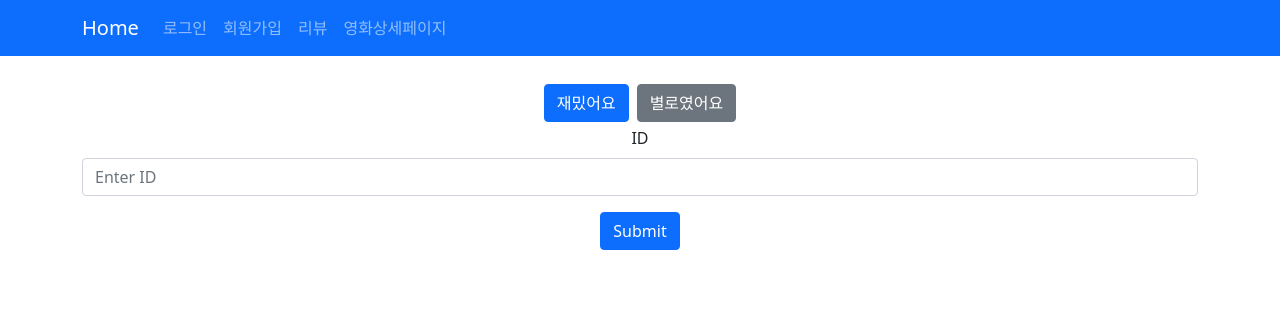
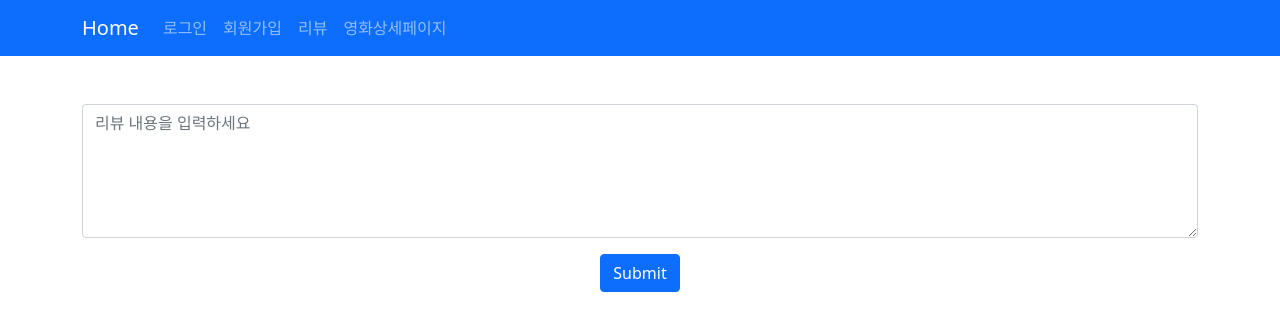
Before and after one commit to AdvancedWebProgramming/CGV, a React (Create React App) app in the folder frontend/: page /movie/ratingboard in a window 1280 px wide. Shown: the top 330 px of the page. Built offline with nearby package versions, Linux system fonts and the light colour scheme.

Commit message:
로그인/회원가입 기본

```diff
--- a/frontend/src/components/Login.js
+++ b/frontend/src/components/Login.js
@@ -7,7 +7,7 @@ const Login = () => {
     const navigate = useNavigate();
 
     const[data, setData] = useState({
-        id:'',
+        loginid:'',
         password:''
     })
 
@@ -22,7 +22,7 @@ const Login = () => {
 
     const submit =()=>{
         axios.post("/login", {
-            id:data.id,
+            id:data.loginid,
             password:data.password
         }).then((resp)=>{
             if(resp.data==="success"){//서버 respond보고 수정해야함
@@ -43,7 +43,7 @@ const Login = () => {
             <Form>
               <Form.Group className="mb-3" controlId="formBasicEmail">
                 <Form.Label>ID</Form.Label>
-                <Form.Control type="text" name = "id" onChange={changeData} value={data.id} placeholder="Enter ID"/>
+                <Form.Control type="text" name = "loginid" onChange={changeData} value={data.loginid} placeholder="Enter ID"/>
               </Form.Group>
 
               <Form.Group className="mb-3" controlId="formBasicPassword">
--- a/frontend/src/components/Ratingboard.js
+++ b/frontend/src/components/Ratingboard.js
@@ -1,16 +1,31 @@
 import {useState} from 'react';
-import { Form, Button, Container } from 'react-bootstrap'
+import { Form, Button, Container, ButtonGroup } from 'react-bootstrap'
 import axios from 'axios';
 import {useNavigate} from "react-router-dom";
 
-const Login = () => {
+const Ratingboard = () => {
     const navigate = useNavigate();
+    const [checked, setChecked] = useState(false);
+    const [colorButtonValue, setColorButtonValue] = useState('1');
+    const colors = [
+        {name : '좋았어요', value: '1'},
+        {name : '별로였어요', value : '2'}
+    ]
+
+    const likes = [
+            {name : 'like', value:'1'},
+            {name : 'soso', value:'0'}
+    ];
+
+
+    const handleChangeButtonColor =(e)=> {
+
+    }
 
     const[data, setData] = useState({
         isliked:'',
         content:'',
-        movie:'',
-        writer:''
+        movie:'',//현재 상세페이지의 영화 id
     })
 
     const changeData =(e)=>{
@@ -23,7 +38,7 @@ const Login = () => {
     }
 
     const submit =()=>{
-        axios.post("/login", {
+        axios.post("/ratingboard", {
             isliked:data.isliked,
             content:data.content
         }).then((resp)=>{
@@ -44,20 +59,15 @@ const Login = () => {
         <Container>
             <Form>
 
-              <Button variant="primary" className = "m-1" type="submit">
-                               재밌어요
-              </Button>
+              <ButtonGroup aria-label = "LikeMovie" className = 'mb-3'>
 
-              <Button variant="secondary" className = "m-1" type="submit">
-                              별로였어요
-              </Button>
+              </ButtonGroup>
 
-              <Form.Group className="mb-3" controlId="formBasicEmail">
-                <Form.Label>ID</Form.Label>
-                <Form.Control type="text" name = "id" onChange={changeData} value={data.id} placeholder="Enter ID"/>
+              <Form.Group className="mb-3" controlId="TextareaForReview">
+                <Form.Control as="textarea" rows={5} name = "content" onChange={changeData} value={data.content} placeholder="리뷰 내용을 입력하세요"/>
               </Form.Group>
 
-              <Button vaiantr="primary" type="submit">
+              <Button variant="primary" type="submit">
                 Submit
               </Button>
             </Form>
@@ -66,4 +76,4 @@ const Login = () => {
     );
 };
 
-export default Login;
+export default Ratingboard;
--- a/frontend/src/components/SignUp.js
+++ b/frontend/src/components/SignUp.js
@@ -8,7 +8,7 @@ const SignUp = () =>{
     const navigate = useNavigate();
 
     const[data, setData] = useState({
-        id:'',
+        loginid:'',
         password:'',
         confirmPassword:'',
         name:'',
@@ -26,7 +26,7 @@ const SignUp = () =>{
 
     const submit =()=>{
         axios.post("/signup", {
-            id:data.id,
+            id:data.loginid,
             password:data.password,
             confirmPassword:data.confirmPassword,
             name:data.name,
@@ -38,7 +38,7 @@ const SignUp = () =>{
             else if(resp.data==="success") {//서버 respond보고 수정해야함
                 alert("등록성공")
                 setData({
-                    id:'',
+                    loginid:'',
                     password:'',
                     confirmPassword:'',
                     name:'',
@@ -53,7 +53,7 @@ const SignUp = () =>{
         <Container>
         <Form.Group className="mb-3" controlId="formBasicEmail">
         <Form.Label>ID</Form.Label>
-        <Form.Control type="text" name="ID" onChange={changeData} value={data.id} placeholder="Enter ID" />
+        <Form.Control type="text" name="LoginID" onChange={changeData} value={data.loginid} placeholder="Enter ID" />
         <Form.Label>Password</Form.Label>
         <Form.Control type="password" name="password" onChange={changeData} value={data.password} placeholder="Enter password" />
         <Form.Label>Confirm Password</Form.Label>
```
